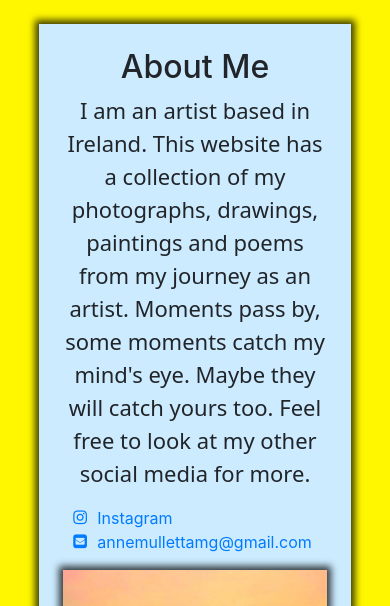
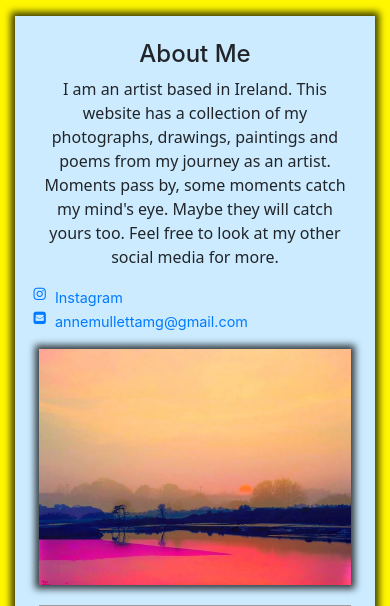
Before and after one commit to AllenGleeson/AmgArtGallery, a PHP site: page /contact.html in a window 390 px wide. Shown: the part 71-677 px from the top of the page. Run offline with PHP 8.4, Linux system fonts and the light colour scheme; some web fonts are replaced; grey boxes are pictures that could not be loaded.

Commit message:
Updating mobile version.

```diff
--- a/assets/css/style.css
+++ b/assets/css/style.css
@@ -188,3 +188,36 @@ footer {
     width: 100%;
     margin: 0;
 }
+
+@media only screen and (max-width: 500px) {
+    .carousel-item img{
+        height: 250px;
+    }
+    .aboutmeContainer h2 {
+        font-size: 1.5rem;
+    }
+    .aboutmeContainer p {
+        font-size: 1rem;
+    }
+    .fa-ul{
+        margin-left: 1em !important;
+    }
+    .contactContainerLinks{
+        font-size: 0.9rem;
+    }
+    .contactLinks{
+        font-size: 0.9rem;
+    }
+    .jumbotron-about h2{
+        font-size: 1.4rem;
+    }
+    .jumbotron-about h3{
+        font-size: 1.2rem;
+    }
+    .card-title{
+        font-size: 1.5rem !important;
+    }
+    .card-text{
+        font-size: 1rem !important;
+    }
+}
--- a/contact.html
+++ b/contact.html
@@ -34,10 +34,8 @@
 
     <main class="bg-yellow">
         <div class="container">
-            <div class="p-4">
-
+            <div class="pb-1 pt-3">
                 <div class="contentColor p-4 aboutmeContainer">
-
                     <section>
                         <h2 class="text-center">About Me</h2>
                         <div class="row">
--- a/index.html
+++ b/index.html
@@ -36,6 +36,7 @@
         <section class="jumbotron">
             <div class="container jumbotron-about p-4">
                 <h2>AMG Art: For my collection of art and other creative works</h2>
+                <hr>
                 <p>I am a artist based in Ireland. This website has a collection of my photographs, drawings paintings and poems from my journey as an artist. Moments pass by, some moments catch my mind's eye. Maybe they will catch yours too. Feel free to
                     look at my other social media for more.</p>
                 <h3 class="text-light">Ralph Waldo Emerson. “Every artist was first an amateur”</h3>
```
